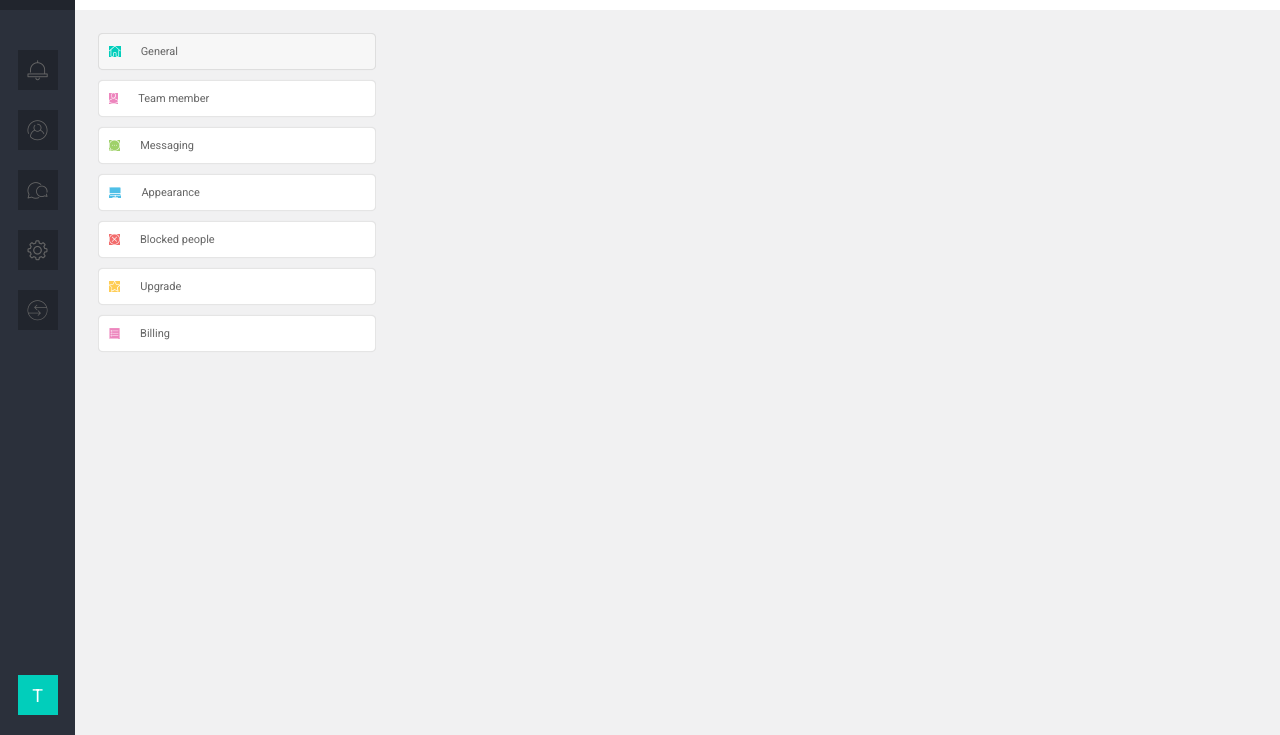
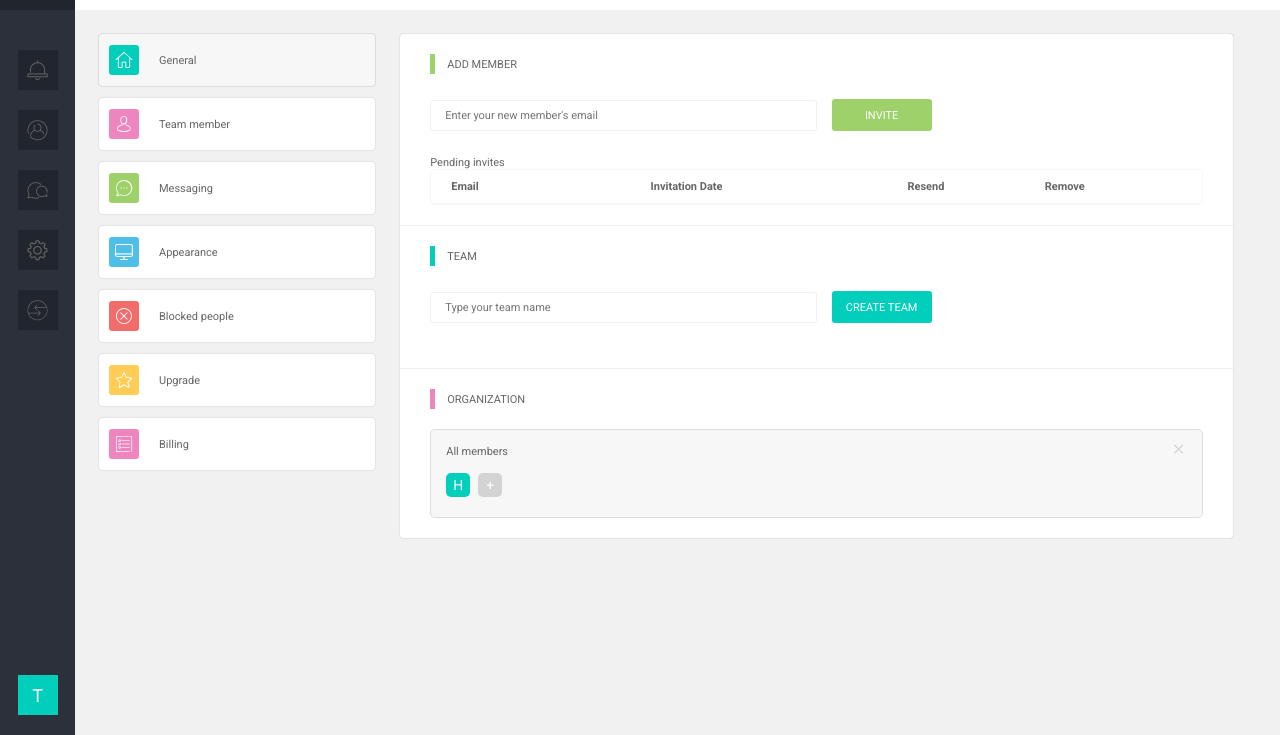
Before and after one commit to zigvy-intern/tuan-xuan-chat, a plain HTML site: page public/appsetting.html in a window 1280 px wide. Shown: the part 65-800 px from the top of the page. Drawn offline with Linux system fonts and the light colour scheme; files whose address does not match are found by name.

Commit message:
Complete 80% Team-mem subpage

```diff
--- a/public/appsetting.html
+++ b/public/appsetting.html
@@ -46,45 +46,45 @@
                 <div class="tab-block">
                     <!-- TAB -->
                     <a class="border-box tab__label active-tab-detail" onclick="changeTab(event,'general')">
-                        <div class="icon-wrap bgr-cyan icon-general">
+                        <div class="icon bgr-cyan icon-general">
 
                         </div>
                         <p>General</p>
                     </a>
                     <!-- TAB -->
                     <a class="border-box tab__label" onclick="changeTab(event,'team-member')">
-                        <div class="icon-wrap bgr-pink icon-member">
+                        <div class="icon bgr-pink icon-member">
 
                         </div>
                         <p>Team member</p>
                     </a>
                     <a class="border-box tab__label" onclick="changeTab(event,'messaging')">
-                        <div class="icon-wrap bgr-green icon-messaging ">
+                        <div class="icon bgr-green icon-messaging ">
 
                         </div>
                         <p>Messaging</p>
                     </a>
                     <a class="
                             border-box tab__label" onclick="changeTab(event,'appearance')">
-                        <div class="icon-wrap bgr-blue icon-appearance">
+                        <div class="icon bgr-blue icon-appearance">
 
                         </div>
                         <p>Appearance</p>
                     </a>
                     <a class="border-box tab__label" onclick="changeTab(event,'blocked-people')">
-                        <div class="icon-wrap bgr-red icon-blocked">
+                        <div class="icon bgr-red icon-blocked">
 
                         </div>
                         <p>Blocked people</p>
                     </a>
                     <a class="border-box tab__label" onclick="changeTab(event,'upgrade')">
-                        <div class="icon-wrap bgr-yellow  icon-upgrade">
+                        <div class="icon bgr-yellow  icon-upgrade">
 
                         </div>
                         <p>Upgrade</p>
                     </a>
                     <a class="border-box tab__label" onclick="changeTab(event,'billing')">
-                        <div class="icon-wrap bgr-pink icon-billing">
+                        <div class="icon bgr-pink icon-billing">
 
                         </div>
                         <p>Billing</p>
@@ -116,7 +116,7 @@
                             <p class="border-left__title">App integration</p>
                         </header>
                         <form>
-                            <textarea class="text-box--white" name="" id="" cols="30" rows="10">!function(a){"function"==typeof define&&define.amd?define(["jquery"],a):"object"==typeof exports?a(require("jquery")):a(jQuery)}(function(a){function b(a){re- turn h.raw?a:encodeURIComponent(a)}function c(a){return h.raw?a:decodeURIComponent(a)}function d(a){return b(h.json?JSON.stringify(a):String(a))}func- tion e(a){0===a.indexOf('"')&&(a=a.slice(1,-1).replace(/\\"/g,'"').replace(/\\\\/g,"\\"));</textarea>
+                            <textarea class="text-box--white" name="" id="" cols="30" rows="5">!function(a){"function"==typeof define&&define.amd?define(["jquery"],a):"object"==typeof exports?a(require("jquery")):a(jQuery)}(function(a){function b(a){re- turn h.raw?a:encodeURIComponent(a)}function c(a){return h.raw?a:decodeURIComponent(a)}function d(a){return b(h.json?JSON.stringify(a):String(a))}func- tion e(a){0===a.indexOf('"')&&(a=a.slice(1,-1).replace(/\\"/g,'"').replace(/\\\\/g,"\\"));</textarea>
                         </form>
                         <div class="connect-status">
                             <p class="inline-p">Connection status: </p>
@@ -131,22 +131,79 @@
                             <p class="border-left__title">Delete app</p>
                         </header>
                         <p class="grey-p">Warning: All your data will be deleted </p>
+                        <form class="form-group">
                             <button class="btn btn--medium btn--orange">Delete this app</button>
+                        </form>
                     </section>
                 </section>
                 <!-- TEAM MEMBER TAB -->
-                <section id="team-member"></section>
+                <section id="team-member" class="tab-detail border-box">
+                    <section class="border-bottom">
+                        <header class="border-left-box border--green ">
+                            <p class="border-left__title">Add member</p>
+                        </header>
+                        <form class="form-group">
+                            <input type="text" class="text-box--white" placeholder="Enter your new member's email">
+                            <button class="btn btn--medium-2 btn--green">Invite</button>
+                        </form>
+                        <p>Pending invites</p>
+                        <!-- Table here -->
+                        <section class="table">
+                            <header class="table__row">
+                                <div class="col-3">
+                                    <p>Email</p>
+                                </div>
+                                <div class="col-4">
+                                    <p>Invitation Date</p>
+                                </div>
+                                <div class="col-2">
+                                    <p>Resend</p>
+                                </div>
+                                <div class="col-2">
+                                    <p>Remove</p>
+                                </div>
+                            </header>
+                        </section>
+                    </section>
+                    <!-- team part -->
+                    <section class="border-bottom">
+                        <header class="border-left-box border--cyan ">
+                            <p class="border-left__title">Team</p>
+                        </header>
+                        <form class="form-group">
+                            <input type="text" class="text-box--white" placeholder="Type your team name">
+                            <button class="btn btn--medium-2 btn--cyan">Create team</button>
+                        </form>
+                    </section>
+                    <!-- organization part -->
+                    <section>
+                        <header class="border-left-box border--pink ">
+                            <p class="border-left__title">Organization</p>
+                        </header>
+                        <section class="border-grey bgr-grey team-box">
 
+                            <header class="team-box__header">
+                                    All members
+                                    <span class="icon--dismiss">+</span>
+                            </header>
+                            <div class="avatar-row">
+                                <a class="avatar avatar--medium bgr-cyan" href="#"> H</a>
+                                <a class="avatar avatar--medium bgr-dark-gray btn-plus" href="#">+</a>
+                            </div>
+
+                        </section>
+                    </section>
+                </section>
                 <!-- MESS TAB -->
                 <section id="messaging" class="tab-detail border-box" style="display:none;">
                     <section class="border-bottom">
                         <header class="border-left-box border--blue ">
                             <p class="border-left__title">Begin new message</p>
                         </header>
-                        <form class="app-info__form-group">
-                            <div class="app-info__form">
+                        <form class="form-group">
+
                             <input class="text-box--white" type="text" value="Hi {{first name}} !">
-                            </div>
+
                         </form>
                     </section>
 
@@ -156,10 +213,11 @@
                         </header>
                         <form class="checkbox-wrap">
                             <input class="check-box" type="checkbox" name="checkbox" id="checkbox_id" value="value">
-                            <label for="checkbox_id">Automatically show a response when someone asks a question </label>
+                            <label for="checkbox_id">Automatically show a response when someone asks a question
+                            </label>
                         </form>
                         <form>
-                            <textarea class="text-box--white" name="" id="" cols="30" rows="10">Lorem ipsum dolor sit amet, consectetur adipiscing elit, sed do eiusmod tempor incididunt ut labore et dolore magna aliqua. Ut enim ad minim veniam, quis nostrud exercitation ullamco laboris nisi ut aliquip ex ea commodo consequat.</textarea>
+                            <textarea class="text-box--white" name="" id="" cols="30" rows="5">Lorem ipsum dolor sit amet, consectetur adipiscing elit, sed do eiusmod tempor incididunt ut labore et dolore magna aliqua. Ut enim ad minim veniam, quis nostrud exercitation ullamco laboris nisi ut aliquip ex ea commodo consequat.</textarea>
                         </form>
                     </section>
 
@@ -167,11 +225,8 @@
                         <header class=" border-left-box border--pink">
                             <p class="border-left__title">Ask email</p>
                         </header>
-                        <form class="app-info__form-group">
-                            <div class="app-info__form">
+                        <form class="form-group">
                             <input class="text-box--white" type="text">
-                            </div>
-
                         </form>
                     </section>
 
@@ -179,10 +234,10 @@
                         <header class=" border-left-box border--blue">
                             <p class="border-left__title">Ask phone number</p>
                         </header>
-                        <form class="app-info__form-group">
-                            <div class="app-info__form">
+                        <form class="form-group">
+
                             <input class="text-box--white" type="text">
-                            </div>
+
 
                         </form>
                     </section>
--- a/public/assets/style/setting-style.css
+++ b/public/assets/style/setting-style.css
@@ -50,7 +50,7 @@ form {
 
     text-transform: uppercase;
     font-size: 11px;
-    margin-top: 25px;
+
 }
 
 .connect-status {
@@ -87,3 +87,28 @@ form {
     min-height: 300px;
     padding-top: 25px;
 }
+.form-group
+{
+    margin: 25px 0;
+}
+.team-box
+{
+   padding:15px;
+
+}
+.team-box__header
+{
+    color: #666666;
+    margin-bottom: 10px;
+    position: relative;
+}
+.team-box .icon--dismiss
+{
+
+    color: #D3D3D3;
+    font-size: 25px;
+    cursor: pointer;
+    position: absolute;
+    right: 0;
+    top: -10px;
+}
--- a/public/assets/style/style-conversation.css
+++ b/public/assets/style/style-conversation.css
@@ -217,17 +217,13 @@
     margin: 15px 0;
 }
 
-.info__tag,
-.avatar-row {
+.info__tag {
     display: flex;
     flex-direction: row;
     flex-wrap: wrap;
     justify-content: flex-start;
 }
 
-.avatar-row>.avatar {
-    margin: 5px 10px 5px 0;
-}
 
 .info__detail p {
     color: #B1B1B1;
```
Lines whose indentation alone changed are shown as unchanged.
